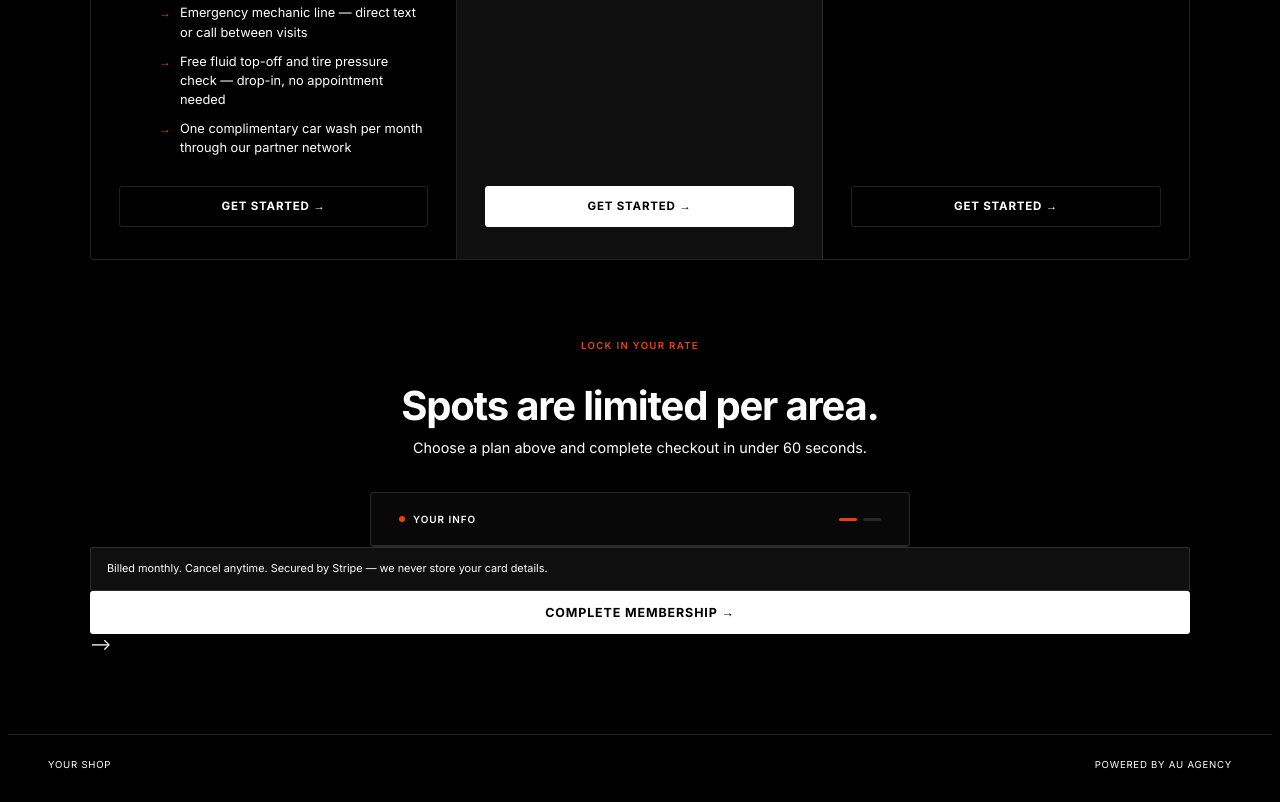
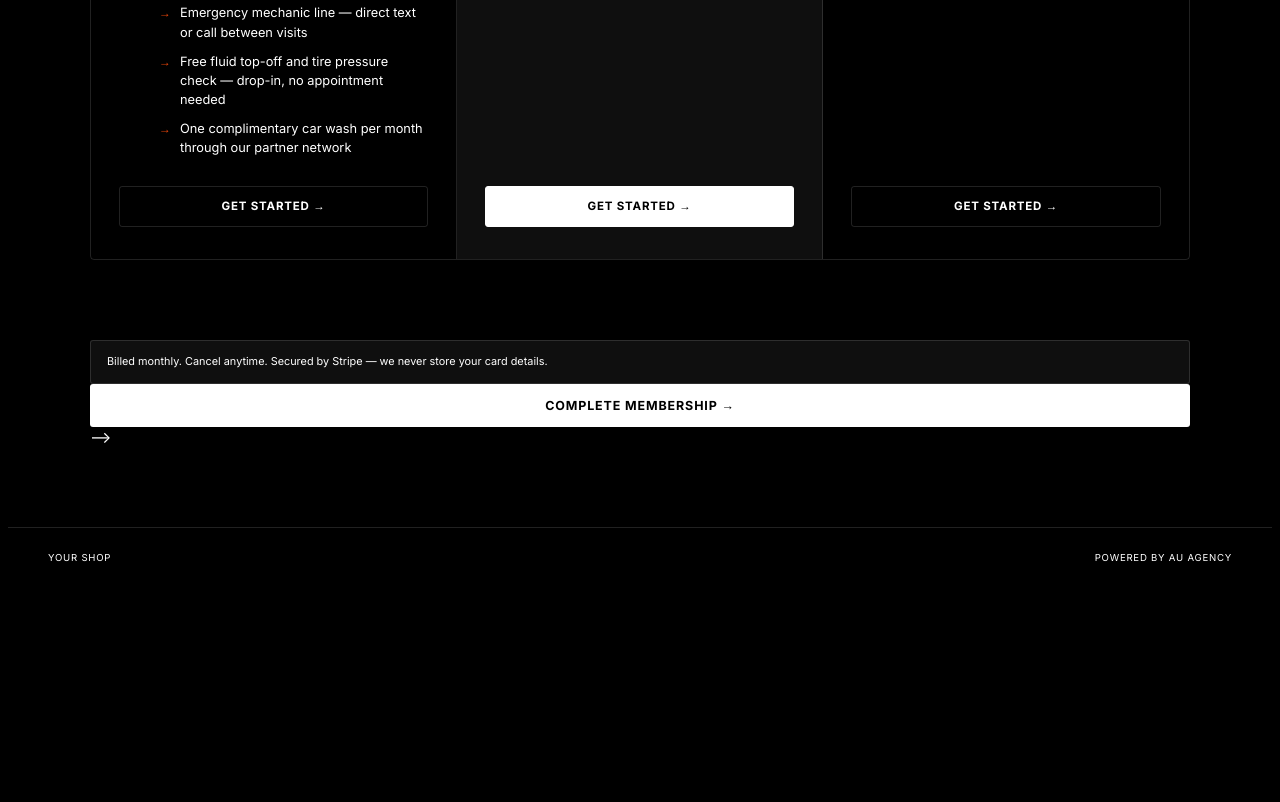
Before and after one commit to uthmanajibade03-droid/mechanic-repairall, a website: page index.html in a window 1280 px wide. Shown: the part 2378-3180 px from the top of the page. After the commit the page ends 2973 px from the top, so only its background shows below. Drawn offline with Linux system fonts and the light colour scheme; a script that the page names is missing; a web font is replaced by a local one.

```diff
--- a/index.html
+++ b/index.html
@@ -720,7 +720,7 @@
 
 <!-- ── Join / Checkout ── -->
 <section id="join" style="padding-top: 0;">
-  <div class="form-wrap">
+  <!-- <div class="form-wrap">
     <div class="section-label" style="text-align:center; margin-bottom: 0.75rem;">Lock In Your Rate</div>
     <h2 class="section-title" style="text-align:center; margin-bottom: 0.5rem;">Spots are limited per area.</h2>
     <p class="section-sub" style="text-align:center; margin: 0 auto 2rem;">
@@ -737,7 +737,7 @@
           <div class="step-pip active" id="pip1"></div>
           <div class="step-pip" id="pip2"></div>
         </div>
-      </div>
+      </div> -->
 
       <!-- ── Step 1: Info ── -->
       <!-- <div class="form-body" id="formBody">
```
